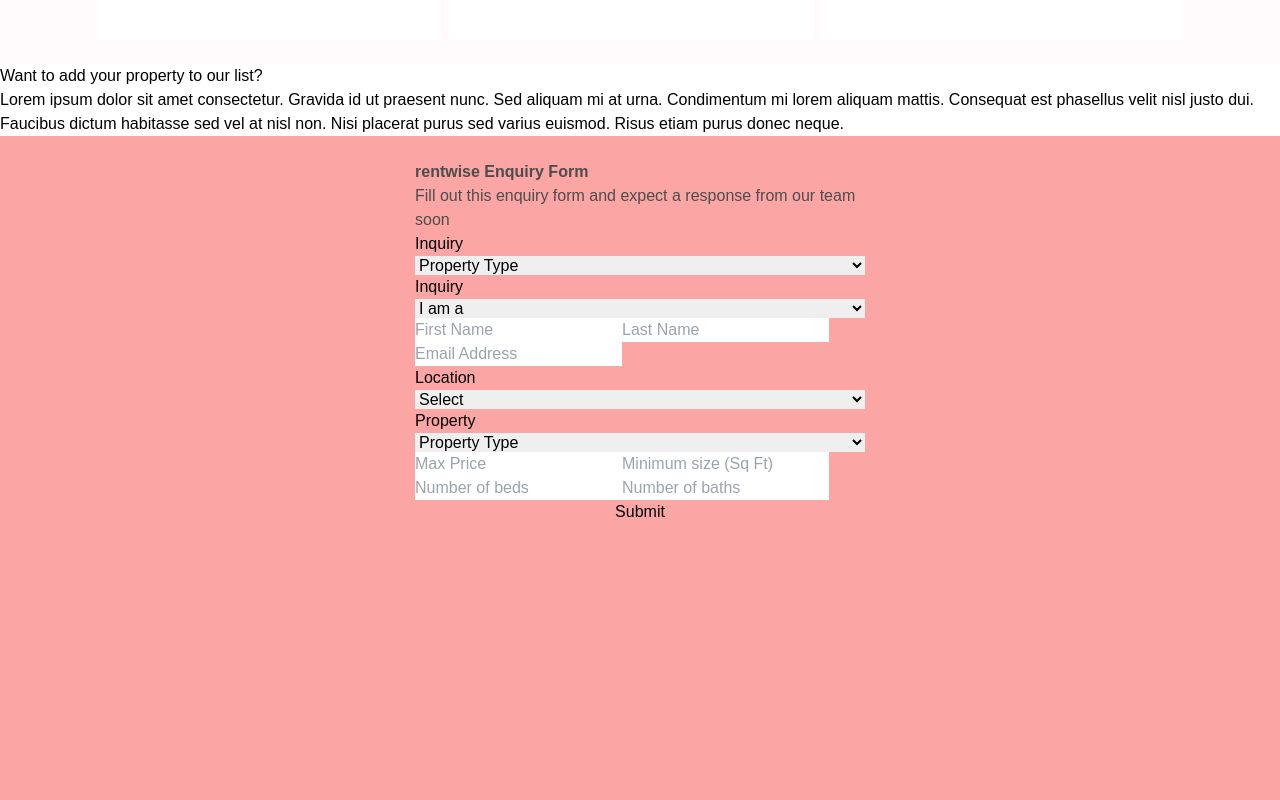
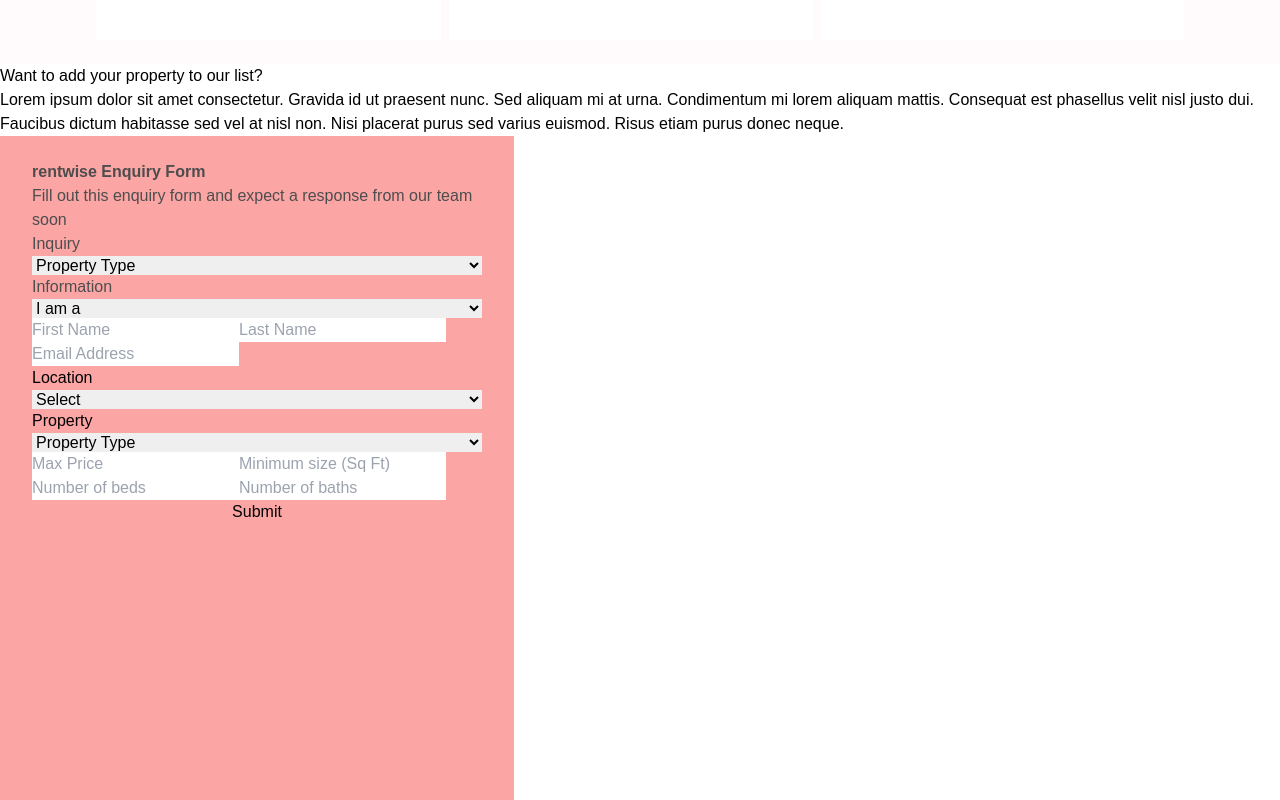
Before and after one commit to Obadea/rentwise, a React (Create React App) app: page / in a window 1280 px wide. Shown: the part 1620-2420 px from the top of the page. Built offline with nearby package versions, Linux system fonts and the light colour scheme; a web font is replaced by a local one.

Commit message:
adjusting the form

```diff
--- a/src/landingpage/components/Enquiry.jsx
+++ b/src/landingpage/components/Enquiry.jsx
@@ -14,21 +14,22 @@ function Enquiry() {
             euismod. Risus etiam purus donec neque.{" "}
           </p>
         </div>
-        <div className="flex justify-center bg-red-300">
-          <form
-            action="#"
-            className="px-8 py-6 w-[514px] h-[813px] flex flex-col"
-          >
-            <h3 className="3xl font-bold text-customNameBlack">
-              rentwise Enquiry Form
-            </h3>
-            <p className="font-normal text-customNameBlack">
-              Fill out this enquiry form and expect a response from our team
-              soon
-            </p>
-            <label htmlFor="inquiry">Inquiry</label>
+        <div className="flex flex-col bg-red-300 px-8 py-6 w-[514px] h-[813px]">
+          <h3 className="3xl font-bold text-customNameBlack">
+            rentwise Enquiry Form
+          </h3>
+          <p className="font-normal text-customNameBlack">
+            Fill out this enquiry form and expect a response from our team soon
+          </p>
+          <form action="#" className="  flex flex-col">
+            <label htmlFor="inquiry" className="text-customNameBlack">
+              Inquiry
+            </label>
             <select className="" name="Inquiry Type" id="inquiry">
-              <option value="" className="hidden">
+              <option
+                value=""
+                className="hidden text-customBlackShade font-normal"
+              >
                 Property Type
               </option>
               <option value="purchase">Purchase</option>
@@ -38,9 +39,14 @@ function Enquiry() {
               <option value="evaluation">Evaluation</option>
             </select>
 
-            <label htmlFor="inquiry">Inquiry</label>
+            <label htmlFor="inquiry" className="text-customNameBlack">
+              Information
+            </label>
             <select className="block" name="Inquiry Type" id="inquiry">
-              <option value="" className="hidden">
+              <option
+                value=""
+                className="hidden  text-customBlackShade font-normal"
+              >
                 I am a
               </option>
               <option value="propertyOwner">Property Owner</option>
@@ -60,7 +66,12 @@ function Enquiry() {
               <option value="" className="hidden">
                 Select
               </option>
-              <option value="">All Cities in Lagos</option>
+              <option
+                value=""
+                className="hidden text-customBlackShade font-normal"
+              >
+                All Cities in Lagos
+              </option>
               <option value="lagosIsland">Lagos Island</option>
               <option value="victoriaIsland">Victoria Island</option>
               <option value="lekki">Lekki</option>
@@ -70,7 +81,10 @@ function Enquiry() {
 
             <label htmlFor="property">Property</label>
             <select className="" name="property Type" id="property">
-              <option value="" className="hidden">
+              <option
+                value=""
+                className="hidden text-customBlackShade font-normal"
+              >
                 Property Type
               </option>
               <optgroup
```
